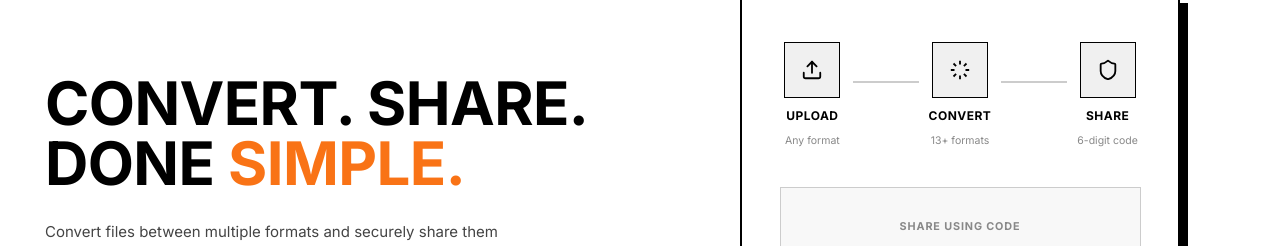
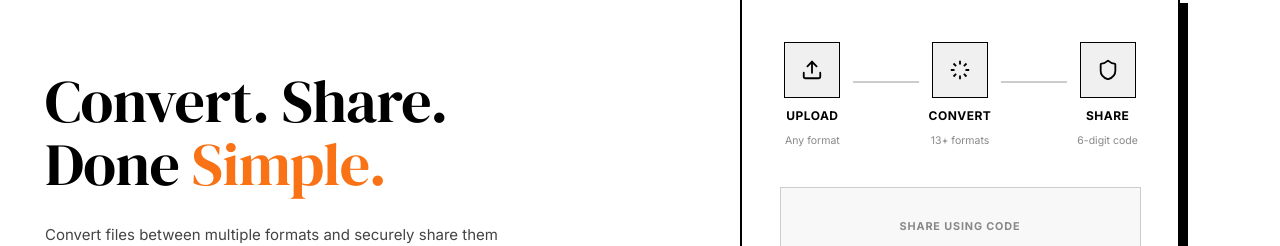
Before and after one commit to uttkarsh123-shiv/FlexShare, a React (Vite) app in the folder frontend/: page / in a window 1280 px wide. Shown: the part 197-443 px from the top of the page. Built offline with nearby package versions, Linux system fonts and the light colour scheme; no server answers.

Commit message:
style(hero): DM Serif Display for hero title and section titles

```diff
--- a/frontend/src/styles/hero-page.css
+++ b/frontend/src/styles/hero-page.css
@@ -13,11 +13,11 @@
 
 .hero-title {
   font-size: 4rem;
-  font-weight: 900;
+  font-weight: 400;
   color: #000000;
-  line-height: 1.0;
+  line-height: 1.05;
   letter-spacing: -0.01em;
-  text-transform: uppercase;
+  font-family: 'DM Serif Display', serif;
   margin: 0 0 1.75rem;
 }
 
@@ -208,12 +208,12 @@
 
 .section-title {
   font-size: 2.25rem;
-  font-weight: 900;
+  font-weight: 400;
   color: #000000;
-  text-transform: uppercase;
-  letter-spacing: 0.02em;
+  font-family: 'DM Serif Display', serif;
+  letter-spacing: -0.01em;
   margin: 0 0 0.75rem;
-  line-height: 1.1;
+  line-height: 1.15;
 }
 
 .section-subtitle { font-size: 1rem; color: #555555; margin: 0; line-height: 1.65; }
```
